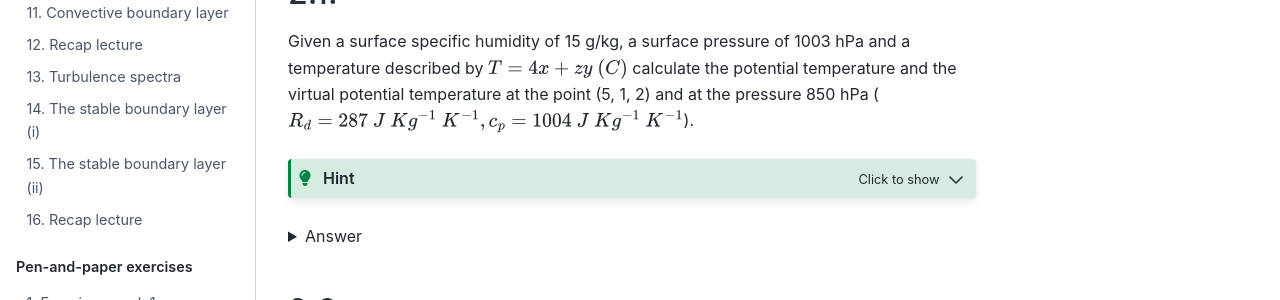
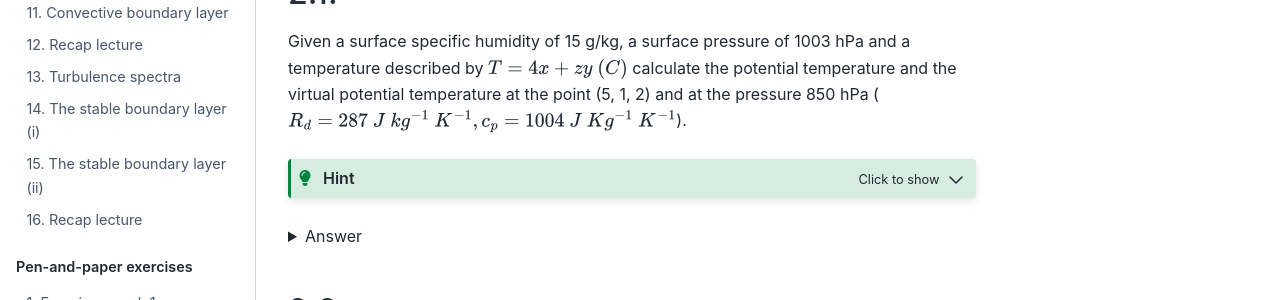
Before and after one commit to boundary-layer-meteo/boundary-layer-meteo.github.io, a Jupyter Book: the page built from exercises/week2.md, in a window 1280 px wide and 900 px high. Shown: the part 368-668 px from the top of the window. Built offline with Jupyter Book 1.0.4 settings and Sphinx 7.4.7 and the Sphinx Book theme 1.1.4, drawn with Linux system fonts in a browser that asks for light colours.

Commit message:
Kg --> kg

````diff
--- a/exercises/week2.md
+++ b/exercises/week2.md
@@ -11,7 +11,7 @@ Remember that $H\ =\ \rho\ c_p\ \overline{w'\theta'}$. If no values are given, u
 ##
 Given a surface specific humidity of 15 g/kg, a surface pressure of 1003 hPa and a temperature described by $ T = 4x + zy ~(C) $
 calculate the potential temperature and the virtual potential temperature at the point
-(5, 1, 2) and at the pressure 850 hPa ($R_d=287\ J\ Kg^{-1}\ K^{-1}, c_p=1004\ J\ Kg^{-1}\ K^{-1}$).
+(5, 1, 2) and at the pressure 850 hPa ($R_d=287\ J\ kg^{-1}\ K^{-1}, c_p=1004\ J\ Kg^{-1}\ K^{-1}$).
 
 ```{hint}
 :class: tip, dropdown
````
